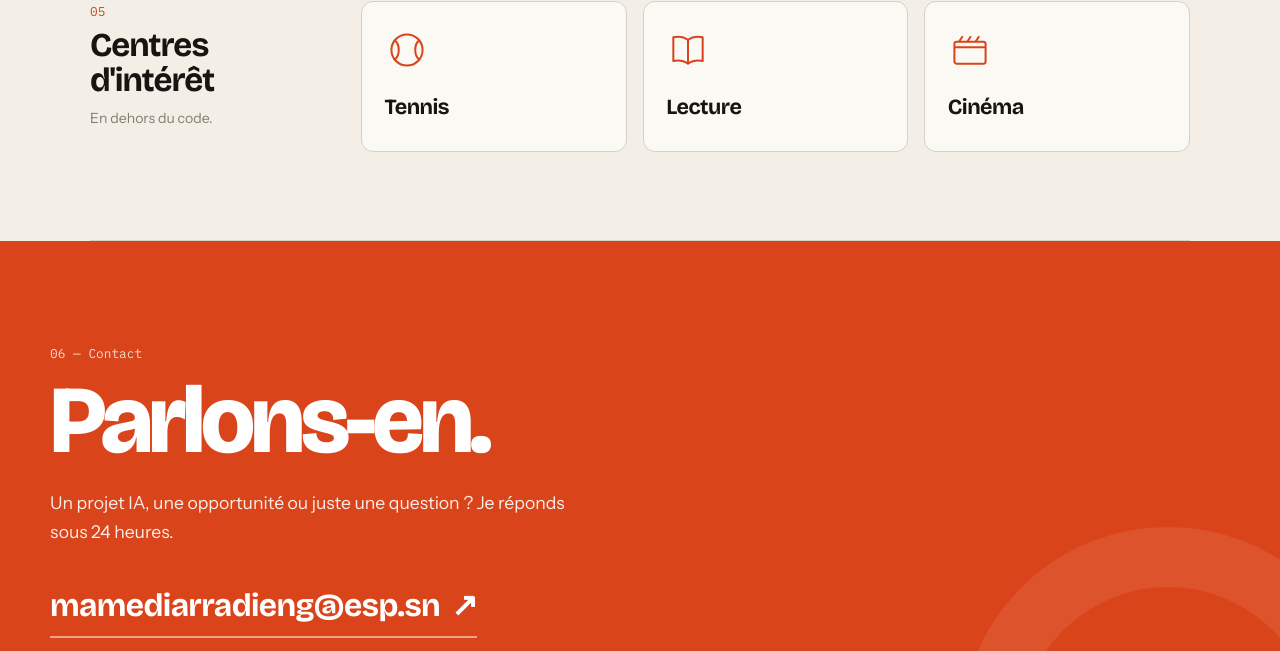
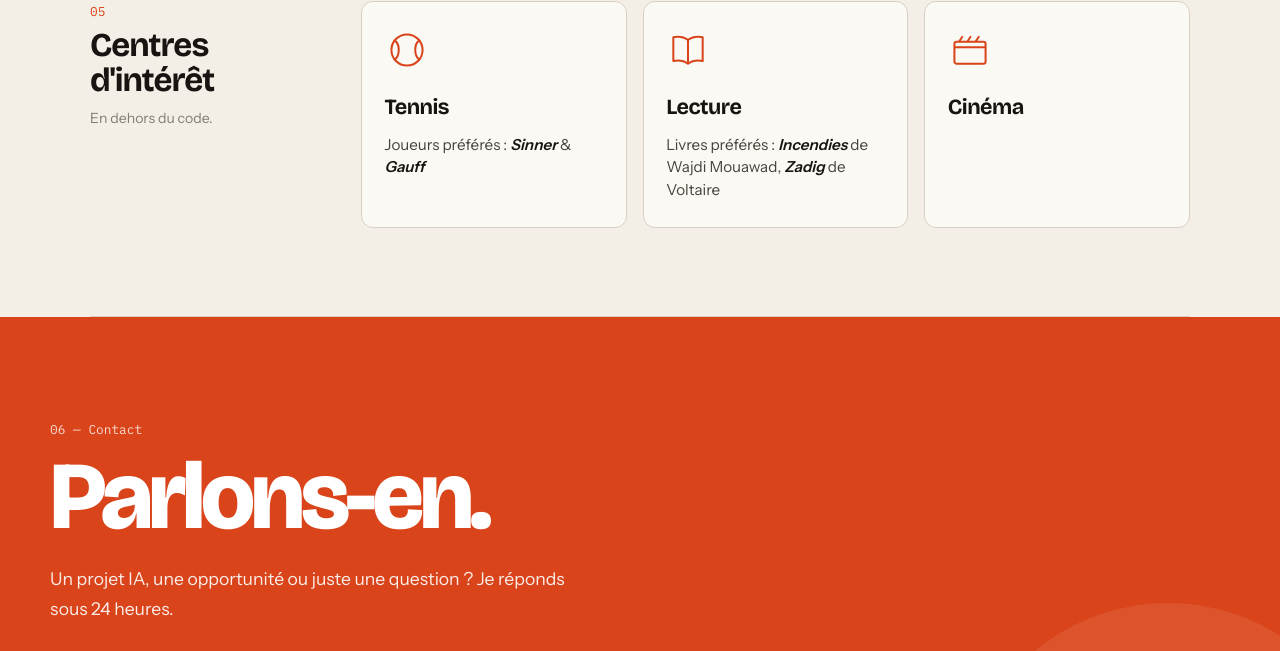
Before and after one commit to diarraaaa/Portfolio, a plain HTML site: page index.html in a window 1280 px wide. Shown: the part 4486-5137 px from the top of the page. Drawn offline with nearby package versions, Linux system fonts and the light colour scheme.

Commit message:
Ajoute joueurs et livres préférés aux centres d'intérêt
Co-Authored-By: Claude Opus 5.5 <noreply@anthropic.com>

```diff
--- a/index.html
+++ b/index.html
@@ -194,6 +194,8 @@ h1 .soft{color:var(--muted);font-weight:600}
 .hob:hover{border-color:var(--accent);transform:translateY(-3px)}
 .hob svg{width:44px;height:44px;color:var(--accent)}
 .hob h3{font-family:var(--display);font-weight:700;font-size:1.35rem;letter-spacing:-.025em}
+.hob p{font-size:.95rem;line-height:1.5;color:var(--ink-2);margin-top:-.6rem}
+.hob p em{font-style:italic;color:var(--ink);font-weight:600}
 
 /* ————— CONTACT ————— */
 .contact{background:var(--accent);color:#fff;position:relative;overflow:hidden}
@@ -470,10 +472,12 @@ footer .wrap{display:flex;justify-content:space-between;gap:1rem;flex-wrap:wrap}
       <div class="hob rv">
         <svg viewBox="0 0 48 48" fill="none" stroke="currentColor" stroke-width="2.2" stroke-linecap="round"><circle cx="24" cy="24" r="17"/><path d="M10.5 13.5c6 4 6 17 0 21M37.5 13.5c-6 4-6 17 0 21"/></svg>
         <h3>Tennis</h3>
+        <p>Joueurs préférés : <em>Sinner</em> &amp; <em>Gauff</em></p>
       </div>
       <div class="hob rv">
         <svg viewBox="0 0 48 48" fill="none" stroke="currentColor" stroke-width="2.2" stroke-linejoin="round"><path d="M24 13c-4-3-10-4-16-3v26c6-1 12 0 16 3 4-3 10-4 16-3V10c-6-1-12 0-16 3Z"/><path d="M24 13v26"/></svg>
         <h3>Lecture</h3>
+        <p>Livres préférés : <em>Incendies</em> de Wajdi Mouawad, <em>Zadig</em> de Voltaire</p>
       </div>
       <div class="hob rv">
         <svg viewBox="0 0 48 48" fill="none" stroke="currentColor" stroke-width="2.2" stroke-linejoin="round"><rect x="7" y="15" width="34" height="24" rx="2.5"/><path d="M7 21h34M12 15l4-6M21 15l4-6M30 15l4-6"/></svg>
```
Also changed, not shown: indexenglish.html (+4 -0 lines).
